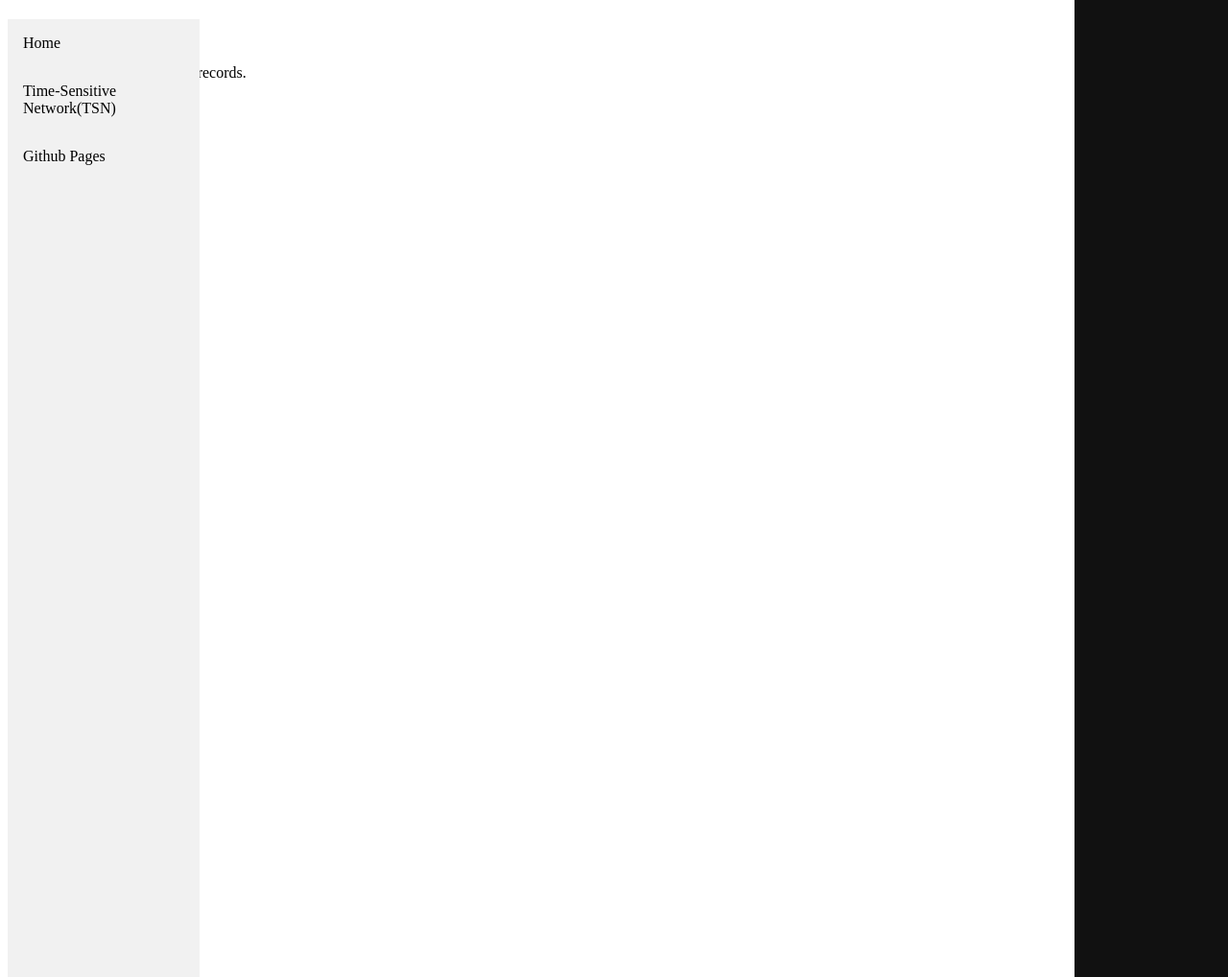
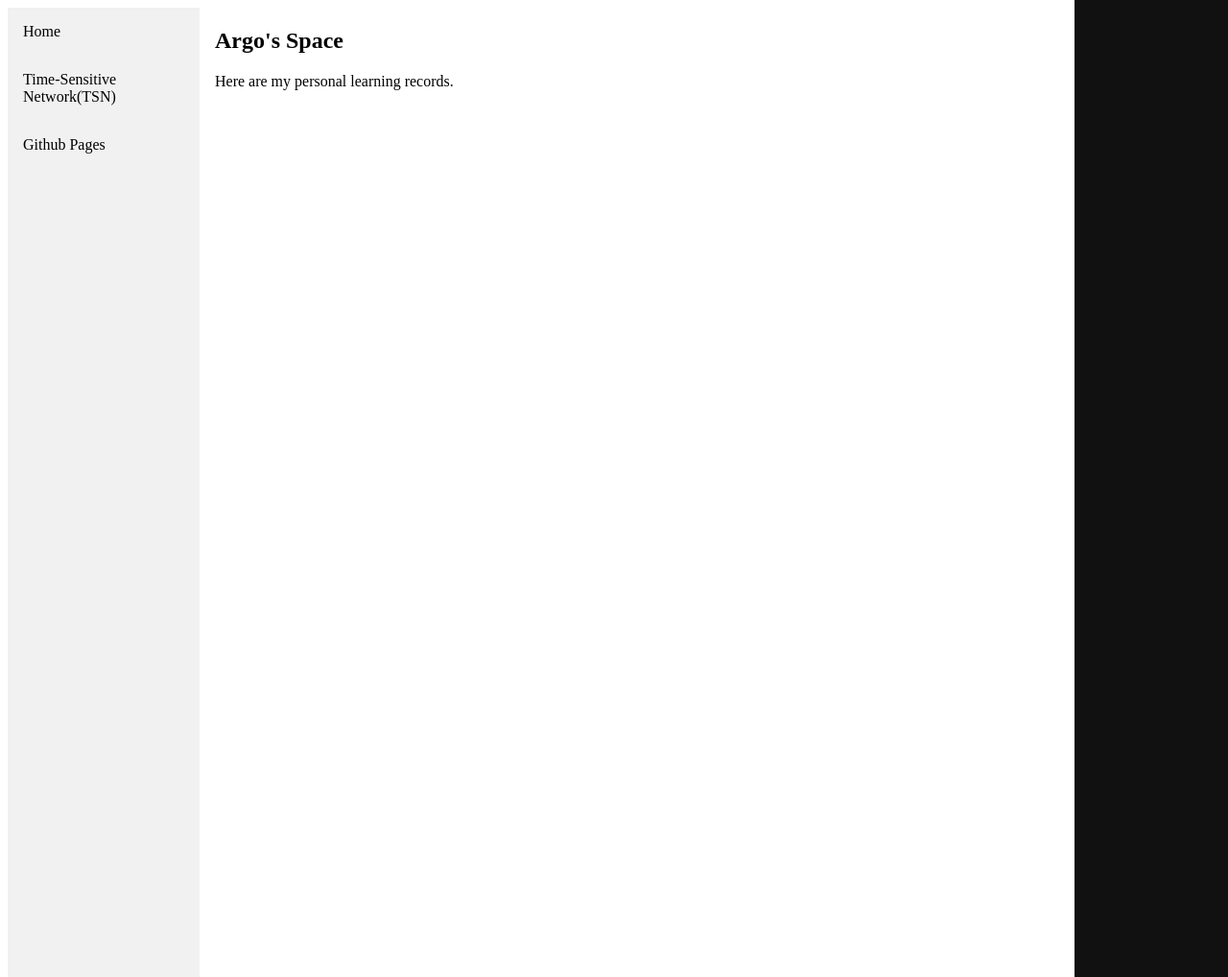
Before and after one commit to waynewae/publishNotes, a Jekyll site: the page built from index.html, in a window 1280 px wide and 1018 px high. Shown: the whole window at 96% size. Built offline with Jekyll 4.4.1, drawn with Linux system fonts in a browser that asks for light colours.

Commit message:
import content style

```diff
--- a/assets/css/styles.scss
+++ b/assets/css/styles.scss
@@ -1,3 +1,3 @@
 ---
 ---
-@import "navigation", "toc";
+@import "navigation", "content", "toc";
```
